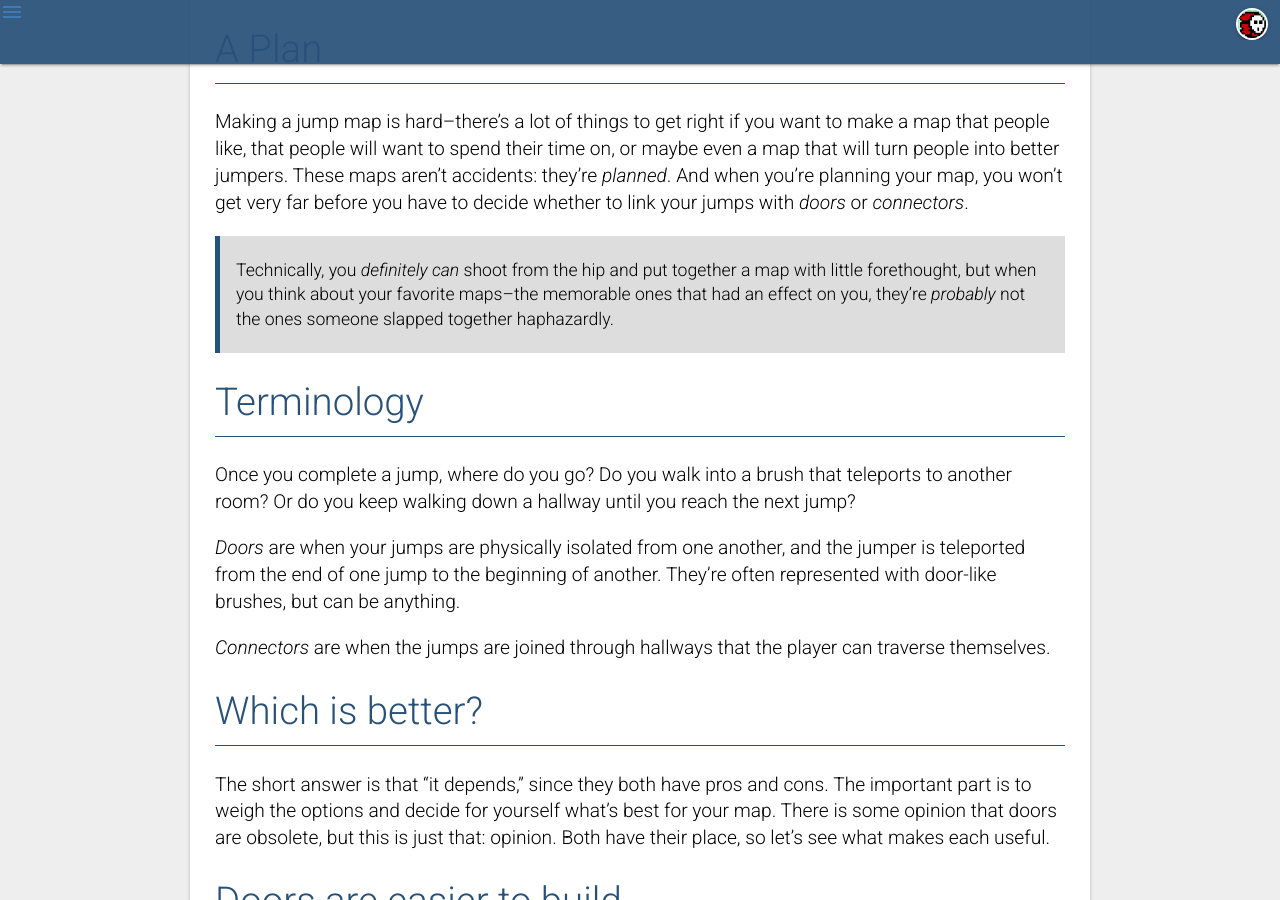
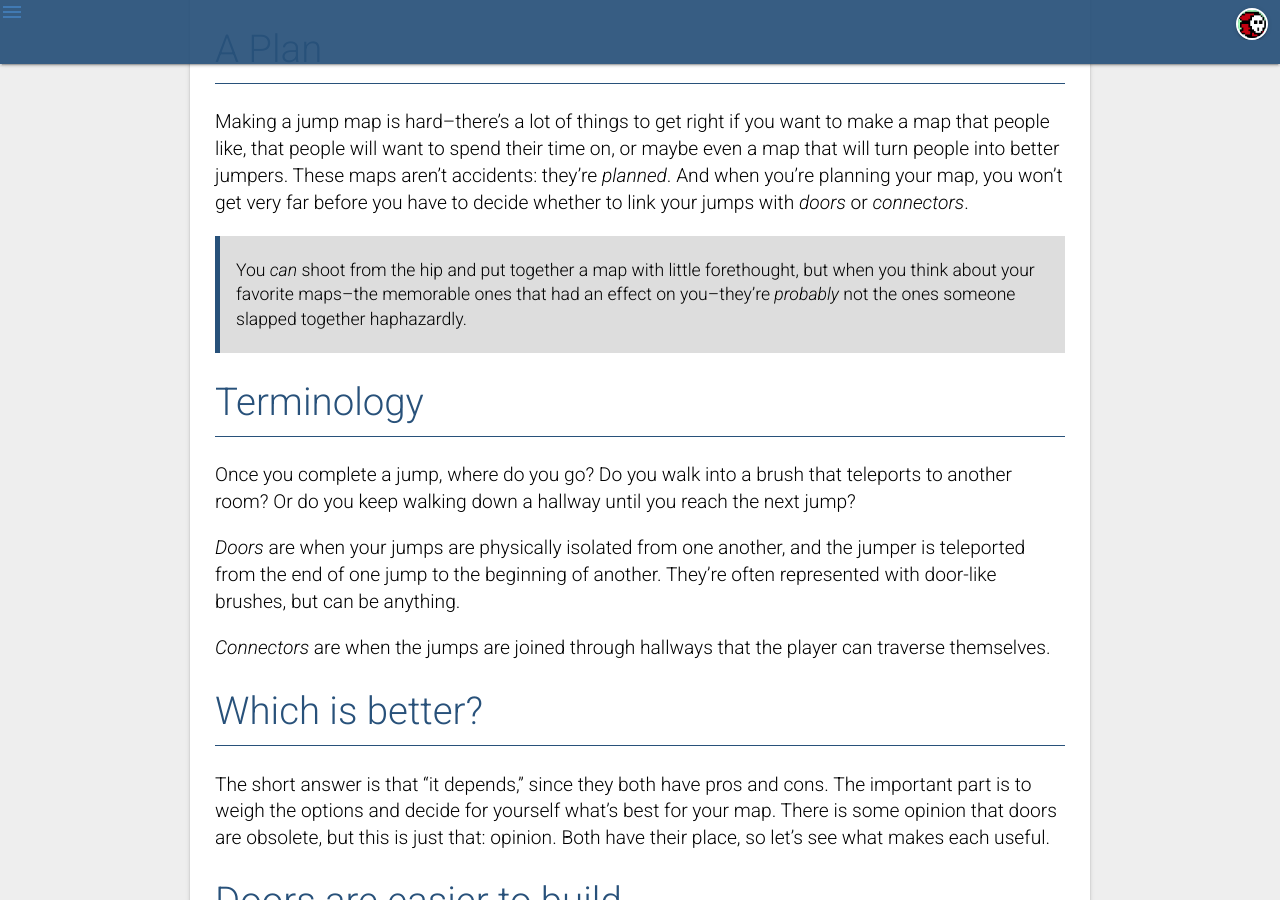
Before and after one commit to malecus/Blog, a Jekyll site: the page built from _posts/2018-12-15-Doors-vs-Connectors.md, in a window 1280 px wide and 900 px high, scrolled down 505 px. Built offline with Jekyll 4.4.1, drawn with Linux system fonts in a browser that asks for light colours.

Commit message:
Wording fixes

```diff
--- a/_posts/2018-12-15-Doors-vs-Connectors.md
+++ b/_posts/2018-12-15-Doors-vs-Connectors.md
@@ -10,7 +10,7 @@ In every jump map, the _jumps_ are the most important component--this is probabl
 
 Making a jump map is hard--there's a lot of things to get right if you want to make a map that people like, that people will want to spend their time on, or maybe even a map that will turn people into better jumpers. These maps aren't accidents: they're _planned_. And when you're planning your map, you won't get very far before you have to decide whether to link your jumps with _doors_ or _connectors_.
 
->Technically, you _definitely can_ shoot from the hip and put together a map with little forethought, but when you think about your favorite maps--the memorable ones that had an effect on you, they're _probably_ not the ones someone slapped together haphazardly.
+>You _can_ shoot from the hip and put together a map with little forethought, but when you think about your favorite maps--the memorable ones that had an effect on you--they're _probably_ not the ones someone slapped together haphazardly.
 
 # Terminology
 
```
